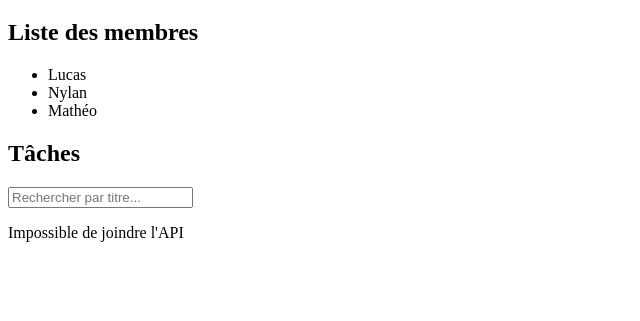
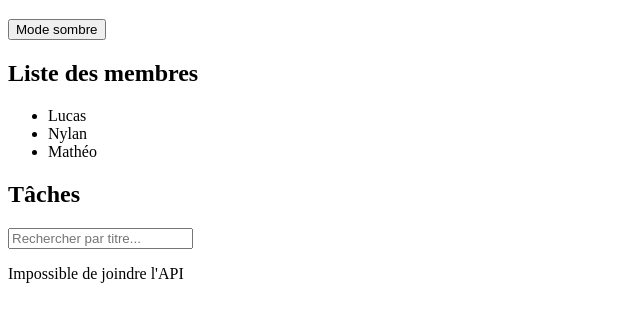
Before and after one commit to BerretMan/tpDevOvs, a plain HTML site: page frontend/public/index.html in a window 1280 px wide. Shown: the part 61-382 px from the top of the page, without its empty margins (0-640 px from the left). Drawn offline with Linux system fonts and the light colour scheme; no server answers.

Commit message:
Ajoute le mode sombre (CSS et bouton)

```diff
--- a/frontend/public/index.html
+++ b/frontend/public/index.html
@@ -4,9 +4,14 @@
 	<meta charset="UTF-8">
 	<meta name="viewport" content="width=device-width, initial-scale=1.0">
 	<title>TP DevOps</title>
+	<style>
+		body.dark { background: #1e1e1e; color: #e6e6e6; }
+		body.dark input { background: #2d2d2d; color: #e6e6e6; border: 1px solid #555; }
+	</style>
 </head>
 <body>
 	<h1>TP DevOps</h1>
+	<button id="theme" type="button">Mode sombre</button>
 	<h2>Liste des membres</h2>
 	<nav>
 	<ul>
@@ -23,6 +28,14 @@
 	const statusEl = document.getElementById('status');
 	const list = document.getElementById('tasks');
 	const searchEl = document.getElementById('search');
+	const themeEl = document.getElementById('theme');
+	function applyTheme(dark) {
+		document.body.classList.toggle('dark', dark);
+		themeEl.textContent = dark ? 'Mode clair' : 'Mode sombre';
+		try { localStorage.setItem('dark', dark ? '1' : '0'); } catch (e) {}
+	}
+	themeEl.addEventListener('click', () => applyTheme(!document.body.classList.contains('dark')));
+	try { applyTheme(localStorage.getItem('dark') === '1'); } catch (e) {}
 	let timer;
 	let seq = 0;
 
```
